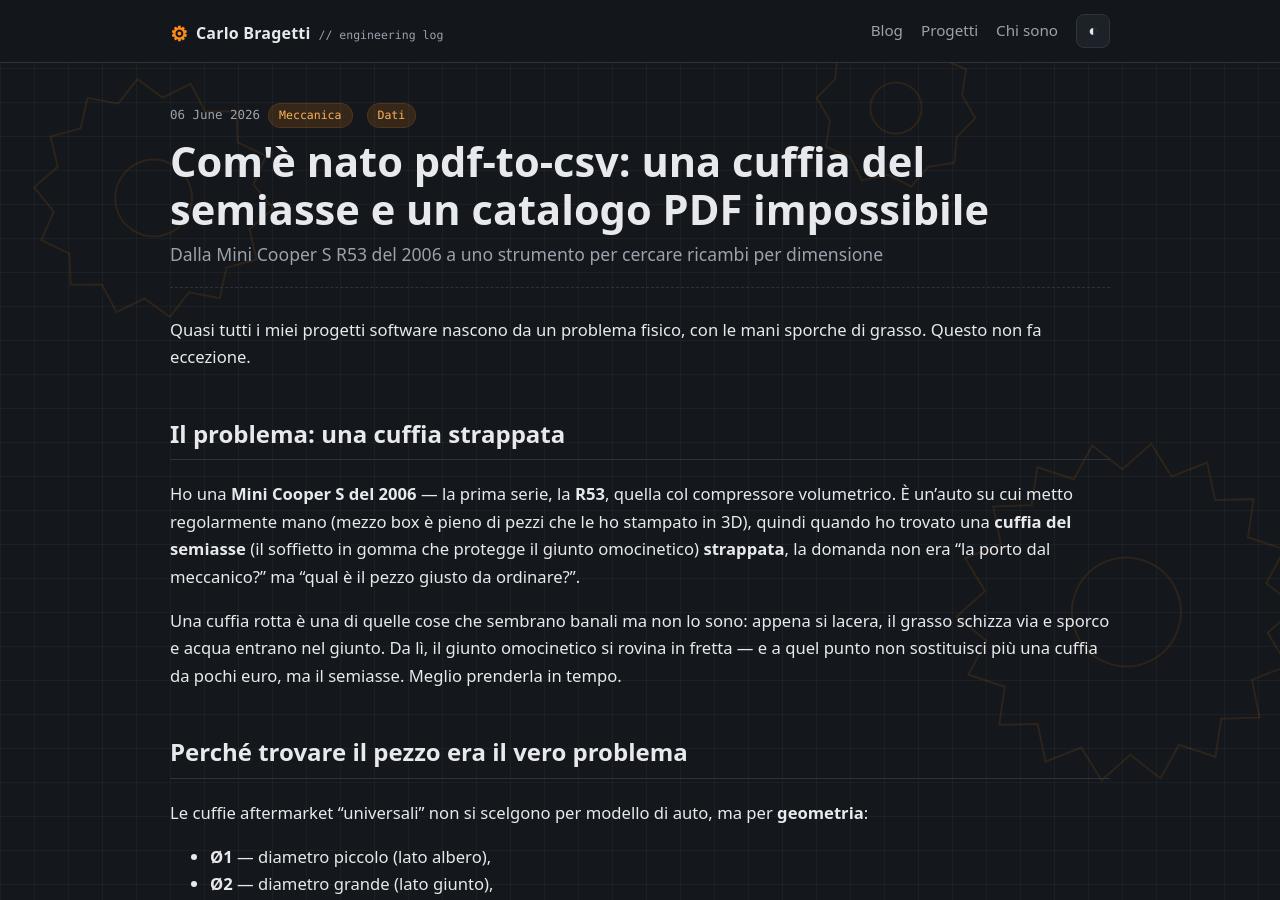
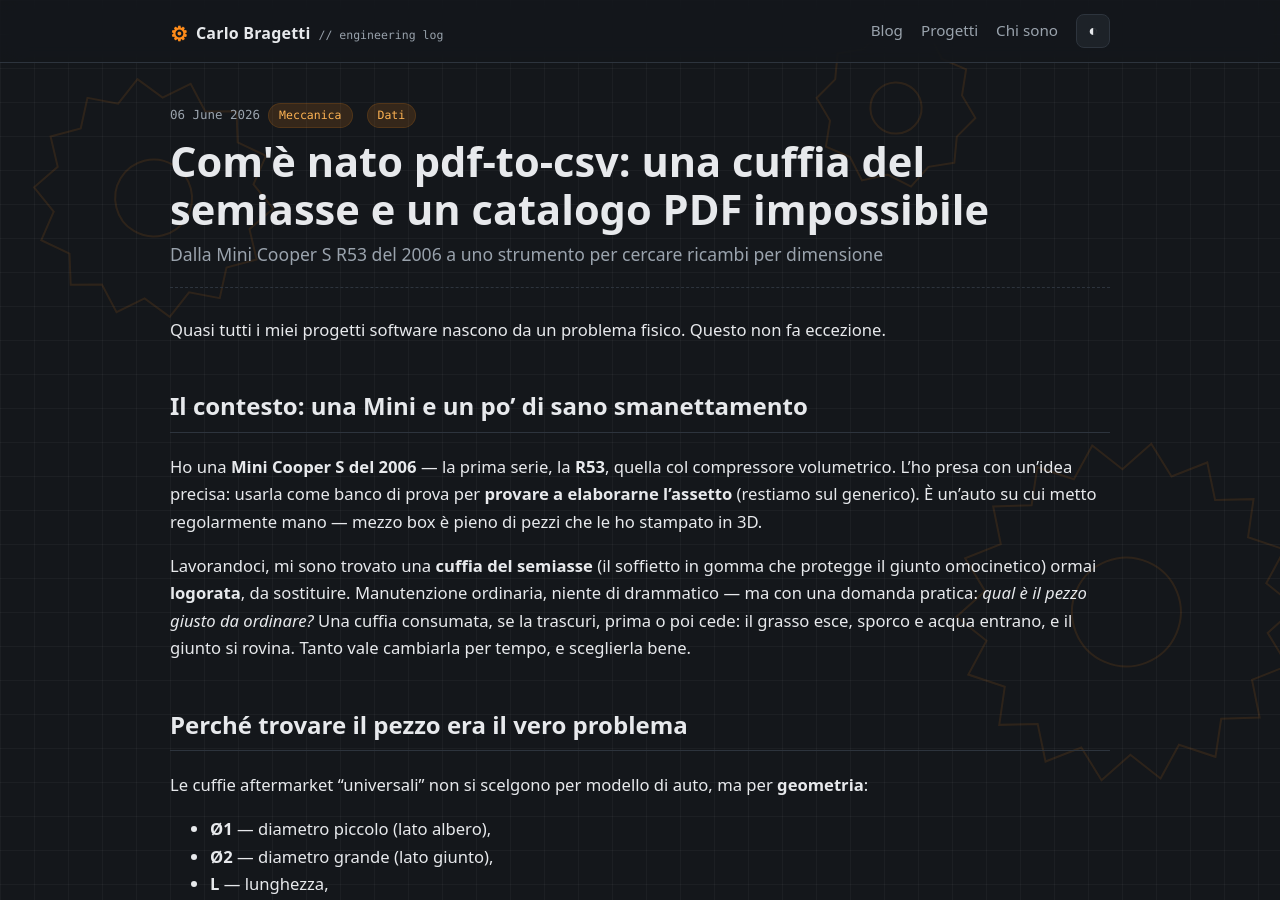
Before and after one commit to CarloBragetti/CarloBragetti.github.io, a Jekyll site: the page built from _posts/2026-06-06-come-e-nato-pdf-to-csv.md, in a window 1280 px wide and 900 px high. Built offline with Jekyll 4.4.1, drawn with Linux system fonts in a browser that asks for light colours; some of the changed text lies outside the part shown.

Commit message:
blog: consolidate into a single contextualized article on pdf-to-csv
Merge origin + extraction procedure + filtering tricks into one post; correct
origin (worn boot; Mini bought to experiment with a setup); remove the separate
technical post to avoid duplication.

Co-Authored-By: Claude Opus 4.8 <noreply@anthropic.com>

```diff
--- a/_posts/2026-06-06-come-e-nato-pdf-to-csv.md
+++ b/_posts/2026-06-06-come-e-nato-pdf-to-csv.md
@@ -5,19 +5,20 @@ date: 2026-06-06 14:00:00 +0200
 categories: [Meccanica, Dati]
 ---
 
-Quasi tutti i miei progetti software nascono da un problema fisico, con le mani sporche di grasso.
-Questo non fa eccezione.
+Quasi tutti i miei progetti software nascono da un problema fisico. Questo non fa eccezione.
 
-## Il problema: una cuffia strappata
+## Il contesto: una Mini e un po' di sano smanettamento
 
 Ho una **Mini Cooper S del 2006** — la prima serie, la **R53**, quella col compressore volumetrico.
-È un'auto su cui metto regolarmente mano (mezzo box è pieno di pezzi che le ho stampato in 3D), quindi
-quando ho trovato una **cuffia del semiasse** (il soffietto in gomma che protegge il giunto omocinetico)
-**strappata**, la domanda non era "la porto dal meccanico?" ma "qual è il pezzo giusto da ordinare?".
+L'ho presa con un'idea precisa: usarla come banco di prova per **provare a elaborarne l'assetto**
+(restiamo sul generico). È un'auto su cui metto regolarmente mano — mezzo box è pieno di pezzi che le ho
+stampato in 3D.
 
-Una cuffia rotta è una di quelle cose che sembrano banali ma non lo sono: appena si lacera, il grasso
-schizza via e sporco e acqua entrano nel giunto. Da lì, il giunto omocinetico si rovina in fretta — e a
-quel punto non sostituisci più una cuffia da pochi euro, ma il semiasse. Meglio prenderla in tempo.
+Lavorandoci, mi sono trovato una **cuffia del semiasse** (il soffietto in gomma che protegge il giunto
+omocinetico) ormai **logorata**, da sostituire. Manutenzione ordinaria, niente di drammatico — ma con una
+domanda pratica: *qual è il pezzo giusto da ordinare?* Una cuffia consumata, se la trascuri, prima o poi
+cede: il grasso esce, sporco e acqua entrano, e il giunto si rovina. Tanto vale cambiarla per tempo, e
+sceglierla bene.
 
 ## Perché trovare il pezzo era il vero problema
 
@@ -118,9 +119,6 @@ la differenza nella scelta del pezzo.
 **non si può dedurre** il lato dai soli numeri. A volte il risultato di un'analisi è capire cosa *non* è
 deducibile — e scriverlo.
 
-> Il dettaglio implementativo dell'estrazione l'ho ripreso anche qui:
-> [Estrarre dati strutturati da cataloghi tecnici in PDF](/blog/2026/06/pdf-to-csv-estrazione-cataloghi/).
-
 ## Il risultato
 
 Da un PDF impossibile da cercare sono arrivato a una **tabella filtrabile** in cui restringere i
```
Also changed, not shown: _posts/2026-06-06-pdf-to-csv-estrazione-cataloghi.md (deleted, +0 -45 lines).
